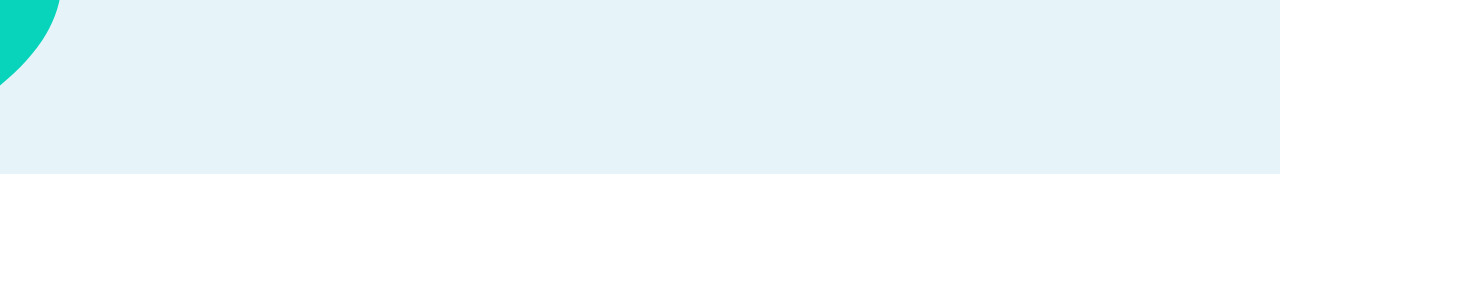
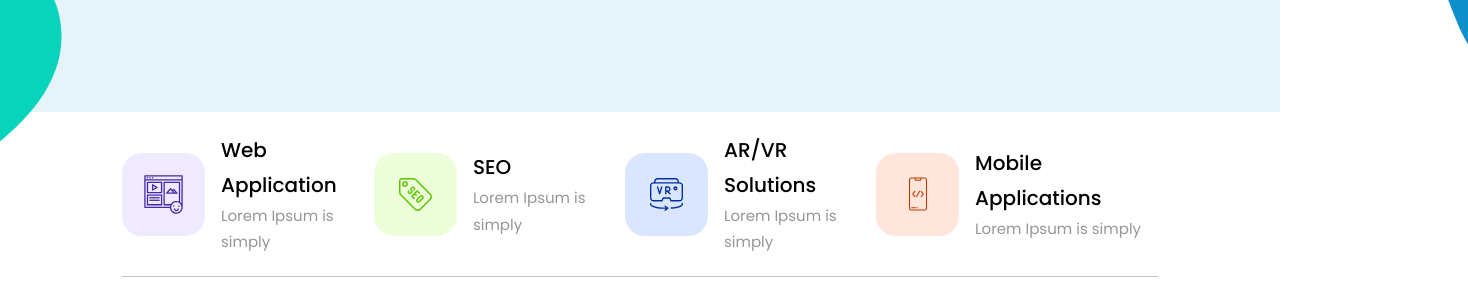
Before and after one commit to siriusgurban/TravolicEA, a plain HTML site: page index.html in a window 1280 px wide. Shown: the part 729-1018 px from the top of the page, 1468 px wide, since content can reach past the window. Drawn offline with Linux system fonts and the light colour scheme.

Commit message:
100vh is done

```diff
--- a/assests/css/general.css
+++ b/assests/css/general.css
@@ -154,7 +154,7 @@
 
 .experienced {
   background: rgba(16, 144, 203, 0.1);
-  height: 100vh;
+  height: 738px;
 
   border-top: 0.7px solid #c4c4c4;
 
@@ -180,11 +180,10 @@
   gap: 64px;
 }
 
-
-.experienced-aside{
-    display: flex;
-    flex-direction: column;
-    gap: 48px;
+.experienced-aside {
+  display: flex;
+  flex-direction: column;
+  gap: 48px;
 }
 
 .experienced-title {
@@ -262,10 +261,81 @@
   align-items: center;
 }
 
+.right-vector {
+  position: absolute;
+  top: 260px;
+  left: 0px;
+}
 
+.left-vector {
+  position: absolute;
+  z-index: 999;
+  /* top: -510px;
+    right: -1336px; */
+  top: 280px;
+  left: 1403px;
+}
 
-.right-vector{
-    position: relative;
-    top: -400px;
-    left: 0px;
+/* ------------------web----------------------------- */
+
+.web{
+    display: flex;
+    justify-content: space-between;
+    height: 164px;
+    border-bottom: 0.7px solid #c4c4c4;
 }
+
+.web-sec{
+    display: flex;
+    gap: 16px;
+    align-items: center;
+}
+
+.web-img {
+  width: 83px;
+  height: 83px;
+  flex-shrink: 0;
+  border-radius: 20px;
+  background: #efeaff;
+  /* margin: auto; */
+  display: flex;
+  justify-content: center;
+  align-items: center;
+}
+
+.web-img-2 {
+  border-radius: 20px;
+  background: #ecffda;
+}
+
+.web-img-3 {
+  border-radius: 20px;
+  background: #dae6ff;
+}
+
+.web-img-4 {
+  border-radius: 20px;
+  background: #ffe5da;
+}
+
+.web-img img {
+  margin: auto;
+}
+
+.web-card-title {
+  color: #000;
+  font-family: Poppins;
+  font-size: 20px;
+  font-style: normal;
+  font-weight: 500;
+  line-height: 175%; /* 35px */
+}
+
+.web-card-text {
+  color: #969696;
+  font-family: Poppins;
+  font-size: 15px;
+  font-style: normal;
+  font-weight: 400;
+  line-height: 175%; /* 26.25px */
+}
--- a/index.html
+++ b/index.html
@@ -53,12 +53,52 @@
 
             </div>
 
+
+            <img class="right-vector" src="assests/icons/rightVector.svg" alt="rightVector">
+
+            <img class="left-vector" src="assests/icons/leftVector.svg" alt="leftVector">
+
+
         </div>
-        <img class="right-vector" src="assests/icons/rightVector.svg" alt="">
-
-        <!-- <img class="left-vector" src="assests/icons/leftVector.svg" alt=""> -->
     </section>
 
+
+
+    <div class="web container">
+
+        <div class="web-sec">
+            <div class="web-img web-img-1"><img src="assests/icons/web-app.svg" alt=""></div>
+            <div class="web-card">
+                <h5 class="web-card-title">Web Application</h5>
+                <p class="web-card-text">Lorem Ipsum is simply</p>
+            </div>
+        </div>
+
+        <div class="web-sec">
+            <div class="web-img web-img-2"><img src="assests/icons/seo-tag.svg" alt=""></div>
+            <div class="web-card">
+                <h5 class="web-card-title">SEO</h5>
+                <p class="web-card-text">Lorem Ipsum is simply</p>
+            </div>
+        </div>
+
+        <div class="web-sec">
+            <div class="web-img web-img-3"><img src="assests/icons/ar-vr.svg" alt=""></div>
+            <div class="web-card">
+                <h5 class="web-card-title">AR/VR Solutions</h5>
+                <p class="web-card-text">Lorem Ipsum is simply</p>
+            </div>
+        </div>
+
+        <div class="web-sec">
+            <div class="web-img web-img-4"><img src="assests/icons/mobile-app.svg" alt=""></div>
+            <div class="web-card">
+                <h5 class="web-card-title">Mobile Applications</h5>
+                <p class="web-card-text">Lorem Ipsum is simply</p>
+            </div>
+        </div>
+
+    </div>
 </body>
 
 </html>
```
Also changed, not shown: assests/icons/ar-vr.svg (added), assests/icons/mobile-app.svg (added), assests/icons/seo-tag.svg (added), assests/icons/web-app.svg (added).
